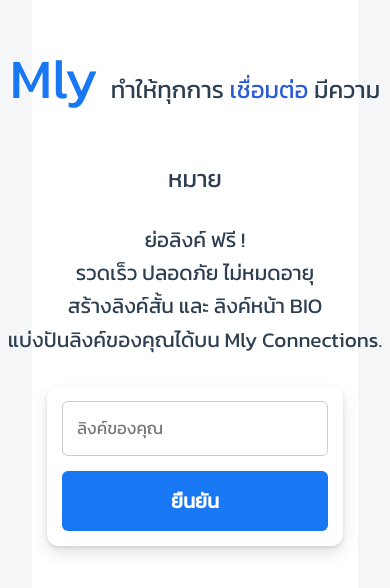
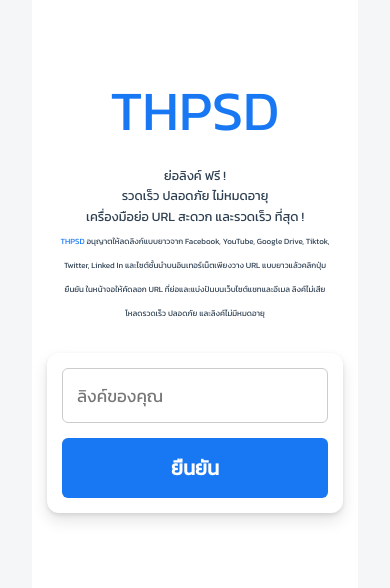
Before and after one commit to MEE-POONG/shortener, a Vue app in the folder frontend/: page / in a window 390 px wide. Shown: the part 122-710 px from the top of the page. Built offline with nearby package versions, Linux system fonts and the light colour scheme.

Commit message:
new fetures from the database and returns the results as a list of objects.

```diff
--- a/frontend/src/components/TheWelcome.vue
+++ b/frontend/src/components/TheWelcome.vue
@@ -34,12 +34,13 @@
   <div class="container order" style="border-radius: 24px;">
     <div class="facebook-page order">
       <div class="text">
-        <h1>Mly <span style="font-size:x-large; color: #2c3e50;">ทำให้ทุกการ <span
-              style="color: #2a5bd7;">เชื่อมต่อ</span> มีความหมาย</span></h1>
+        <h1>THPSD</h1>
         <p>ย่อลิงค์ ฟรี !</p>
         <p>รวดเร็ว ปลอดภัย ไม่หมดอายุ</p>
-        <p>สร้างลิงค์สั้น และ ลิงค์หน้า BIO </p>
-        <p> แบ่งปันลิงค์ของคุณได้บน <strong>Mly Connections</strong>.</p>
+        <p>เครื่องมือย่อ URL สะดวก และรวดเร็ว ที่สุด !</p>
+        <span> <span style="color: #1877F2;">THPSD</span> อนุญาตให้ลดลิงก์แบบยาวจาก Facebook, YouTube, Google Drive,
+          Tiktok, Twitter, Linked In และไซต์ชั้นนำบนอินเทอร์เน็ตเพียงวาง URL แบบยาวแล้วคลิกปุ่ม ยืนยัน ในหน้าจอให้คัดลอก
+          URL ที่ย่อและแบ่งปันบนเว็บไซต์แชทและอีเมล ลิงค์ไม่เสีย โหลดรวดเร็ว ปลอดภัย และลิงค์ไม่มีหมดอายุ</span>
       </div>
       <form @submit.prevent="submit">
         <input v-model="origUrl" type="text" placeholder="ลิงค์ของคุณ" required>
@@ -83,6 +84,7 @@
 
 .facebook-page .text {
   margin-bottom: 90px;
+  margin-right: 90px;
 }
 
 .facebook-page h1 {
@@ -200,7 +202,9 @@
   }
 
   .facebook-page .text {
+    margin-right: 0px;
     margin-bottom: 30px;
+    width: 70vw;
   }
 }
 
@@ -210,7 +214,16 @@
   }
 
   .facebook-page p {
-    font-size: 1.3rem;
+    font-size: 0.8rem;
+  }
+
+  .facebook-page .text {
+    margin-right: 0px;
+    width: 70vw;
+  }
+
+  .facebook-page span {
+    font-size: 0.5rem;
   }
 
   form {
```
